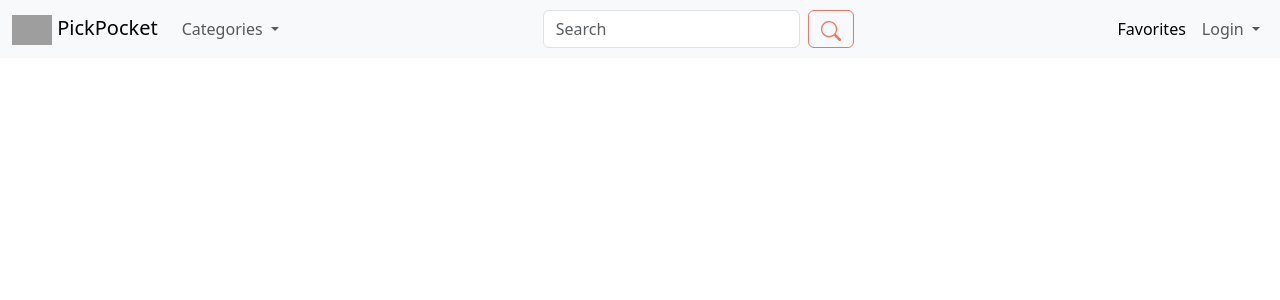
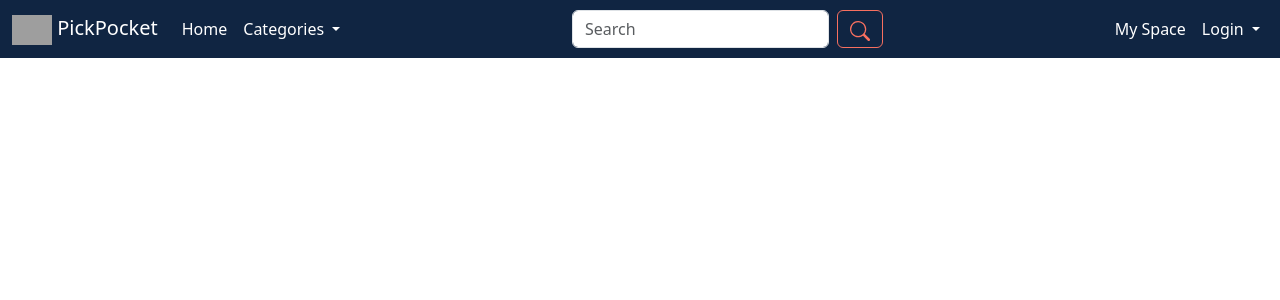
Before and after one commit to AhmedYassineMaalej/Web-project, a PHP site: page /pages/navbar.html in a window 1280 px wide. Shown: the top 300 px of the page. Run offline with PHP 8.4, Linux system fonts and the light colour scheme; some libraries are stand-ins or nearby versions; grey boxes are pictures that could not be loaded.

Commit message:
fix navbar css

```diff
--- a/css/navbar.css
+++ b/css/navbar.css
@@ -5,6 +5,37 @@
     --light-grey: #f7f7f7;
     --taupe: #B3A394;
     --white: #ffffff;
+}
+
+.navbar {
+    --bs-navbar-brand-color: var(--white) !important;
+}
+
+.navbar-brand {
+    color: var(--white);
+}
+
+.navbar-brand:focus,
+.navbar-brand:hover {
+    color: var(--white);
+}
+
+.navbar-nav .nav-link.active,
+.navbar-nav .nav-link.show {
+    color: var(--white);
+}
+
+.nav-link {
+    color: var(--white);
+}
+
+.nav-link:focus,
+.nav-link:hover {
+    color: var(--white);
+}
+
+.bg-body-tertiary {
+    background-color: var(--dark-blue) !important;
 }
 
 .btn-outline-success {
--- a/pages/navbar.html
+++ b/pages/navbar.html
@@ -36,6 +36,11 @@
         </button>
         <div class="collapse navbar-collapse" id="navbarSupportedContent">
           <ul class="navbar-nav me-auto mb-2 mb-lg-0">
+            <li class="nav-item">
+              <a class="nav-link active" aria-current="page" href="home.html"
+                >Home</a
+              >
+            </li>
             <li class="nav-item dropdown">
               <a
                 class="nav-link dropdown-toggle"
@@ -77,8 +82,8 @@
           </form>
           <ul class="navbar-nav mb-2 mb-lg-0">
             <li class="nav-item">
-              <a class="nav-link active" aria-current="page" href="#"
-                >Favorites</a
+              <a class="nav-link active" aria-current="page" href="myspace.html"
+                >My Space</a
               >
             </li>
             <li class="nav-item dropdown">
```
